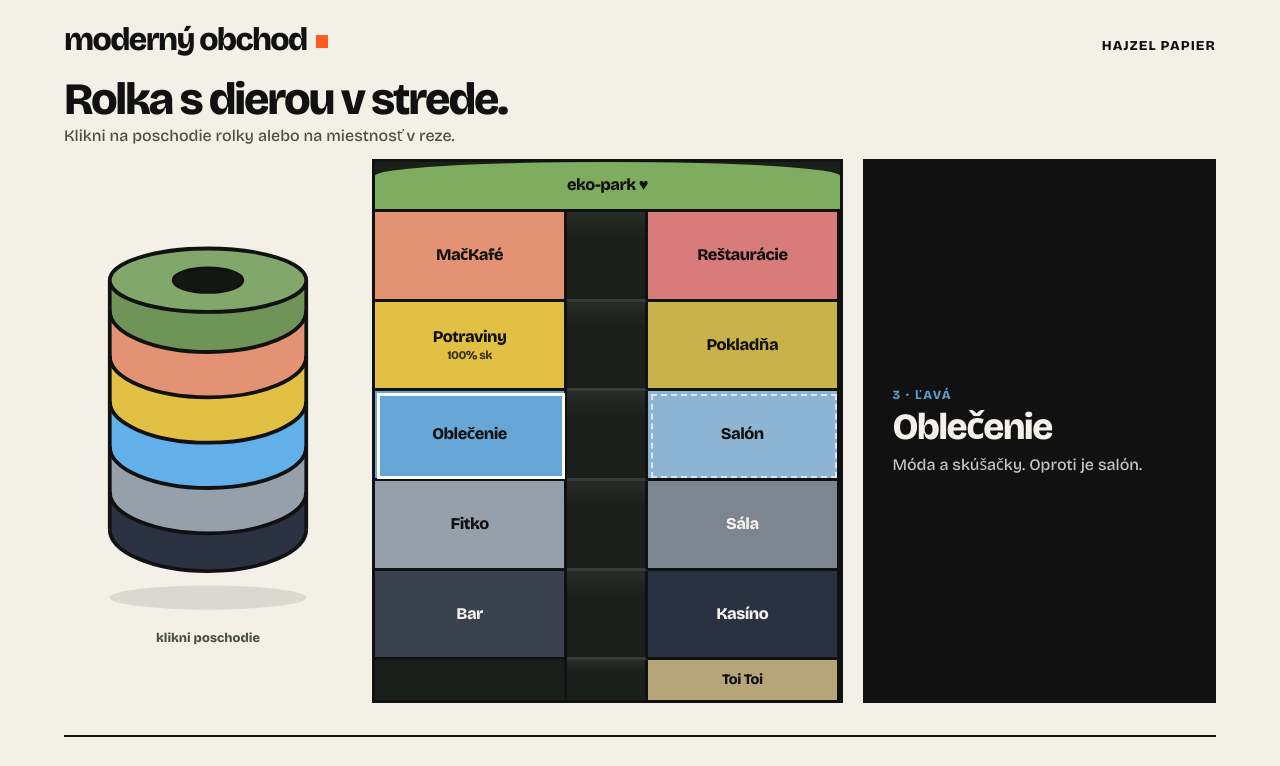
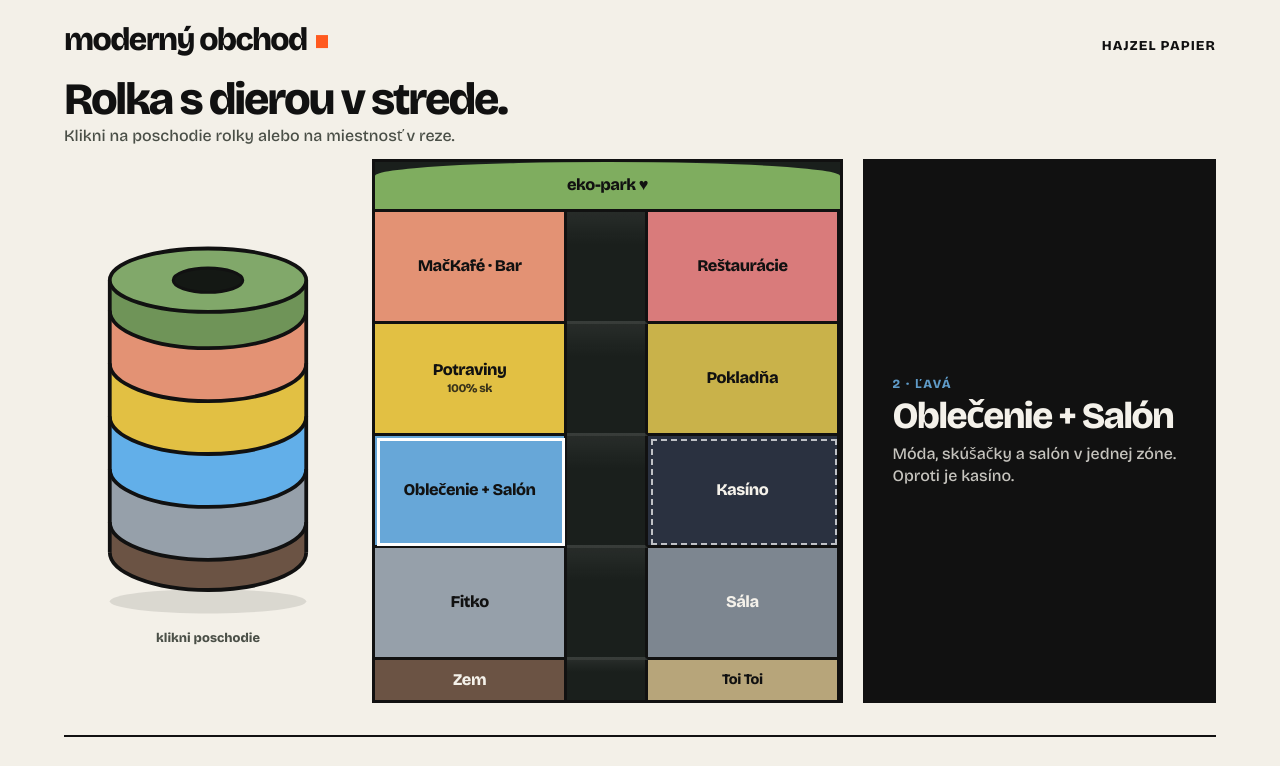
Before and after one commit to norfolkislands/obchod, a plain HTML site: page index.html in a window 1280 px wide. Shown: the top 766 px of the page. Drawn offline with nearby package versions, Linux system fonts and the light colour scheme.

Commit message:
Update floor plan: bar by cafe, casino by fashion, add ground.
Co-authored-by: Cursor <cursoragent@cursor.com>

```diff
--- a/index.html
+++ b/index.html
@@ -31,26 +31,27 @@
       <div class="roll-wrap" aria-label="Rolka — poschodia">
         <svg class="roll-svg" viewBox="0 0 360 540" role="img" aria-labelledby="roll-title">
           <title id="roll-title">HAJZEL PAPIER — klikateľná rolka</title>
-          <ellipse cx="180" cy="505" rx="130" ry="16" fill="rgba(0,0,0,0.1)" />
+          <ellipse cx="180" cy="510" rx="130" ry="16" fill="rgba(0,0,0,0.1)" />
 
+          <!-- zem → hore: 4 poschodia + park -->
           <g class="bands">
-            <path class="band" data-floor="1" d="M50 415 V365 H310 V415 C310 445 252 470 180 470 C108 470 50 445 50 415 Z" fill="#2a3140" />
-            <path class="band" data-floor="2" d="M50 365 V305 H310 V365 C310 395 252 420 180 420 C108 420 50 395 50 365 Z" fill="#96a0aa" />
-            <path class="band" data-floor="3" d="M50 305 V245 H310 V305 C310 335 252 360 180 360 C108 360 50 335 50 305 Z" fill="#5f9bc8" />
-            <path class="band" data-floor="4" d="M50 245 V185 H310 V245 C310 275 252 300 180 300 C108 300 50 275 50 245 Z" fill="#e2c043" />
-            <path class="band" data-floor="5" d="M50 185 V125 H310 V185 C310 215 252 240 180 240 C108 240 50 215 50 185 Z" fill="#e39274" />
-            <path class="band" data-floor="park" d="M50 125 V85 H310 V125 C310 155 252 180 180 180 C108 180 50 155 50 125 Z" fill="#6f9458" />
+            <path class="band" data-floor="zem" d="M50 445 V405 H310 V445 C310 472 252 495 180 495 C108 495 50 472 50 445 Z" fill="#6b5344" />
+            <path class="band" data-floor="2" d="M50 405 V335 H310 V405 C310 432 252 455 180 455 C108 455 50 432 50 405 Z" fill="#96a0aa" />
+            <path class="band" data-floor="3" d="M50 335 V265 H310 V335 C310 362 252 385 180 385 C108 385 50 362 50 335 Z" fill="#5f9bc8" />
+            <path class="band" data-floor="4" d="M50 265 V195 H310 V265 C310 292 252 315 180 315 C108 315 50 292 50 265 Z" fill="#e2c043" />
+            <path class="band" data-floor="5" d="M50 195 V125 H310 V195 C310 222 252 245 180 245 C108 245 50 222 50 195 Z" fill="#e39274" />
+            <path class="band" data-floor="park" d="M50 125 V85 H310 V125 C310 152 252 175 180 175 C108 175 50 152 50 125 Z" fill="#6f9458" />
           </g>
 
           <g fill="none" stroke="#111" stroke-width="5" pointer-events="none">
-            <path d="M50 85 V415" />
-            <path d="M310 85 V415" />
-            <path d="M50 415 C50 445 108 470 180 470 C252 470 310 445 310 415" />
-            <path d="M50 365 C50 395 108 420 180 420 C252 420 310 395 310 365" />
-            <path d="M50 305 C50 335 108 360 180 360 C252 360 310 335 310 305" />
-            <path d="M50 245 C50 275 108 300 180 300 C252 300 310 275 310 245" />
-            <path d="M50 185 C50 215 108 240 180 240 C252 240 310 215 310 185" />
-            <path d="M50 125 C50 155 108 180 180 180 C252 180 310 155 310 125" />
+            <path d="M50 85 V445" />
+            <path d="M310 85 V445" />
+            <path d="M50 445 C50 472 108 495 180 495 C252 495 310 472 310 445" />
+            <path d="M50 405 C50 432 108 455 180 455 C252 455 310 432 310 405" />
+            <path d="M50 335 C50 362 108 385 180 385 C252 385 310 362 310 335" />
+            <path d="M50 265 C50 292 108 315 180 315 C252 315 310 292 310 265" />
+            <path d="M50 195 C50 222 108 245 180 245 C252 245 310 222 310 195" />
+            <path d="M50 125 C50 152 108 175 180 175 C252 175 310 152 310 125" />
           </g>
 
           <ellipse class="band lid" data-floor="park" cx="180" cy="85" rx="130" ry="42" fill="#81a86a" stroke="#111" stroke-width="5" />
@@ -62,7 +63,7 @@
       <div class="cut" role="tablist" aria-label="Miestnosti veže">
         <button type="button" class="cell park" role="tab" id="tab-park" data-room="park" data-floor="park" aria-selected="false" aria-controls="panel-park">eko-park ♥</button>
 
-        <button type="button" class="cell c-mackafe" role="tab" id="tab-mackafe" data-room="mackafe" data-floor="5" aria-selected="false" aria-controls="panel-mackafe">MačKafé</button>
+        <button type="button" class="cell c-mackafe" role="tab" id="tab-mackafe" data-room="mackafe" data-floor="5" aria-selected="false" aria-controls="panel-mackafe">MačKafé · Bar</button>
         <div class="shaft" aria-hidden="true"></div>
         <button type="button" class="cell c-resto" role="tab" id="tab-resto" data-room="resto" data-floor="5" aria-selected="false" aria-controls="panel-resto">Reštaurácie</button>
 
@@ -70,92 +71,82 @@
         <div class="shaft" aria-hidden="true"></div>
         <button type="button" class="cell c-pokladna" role="tab" id="tab-pokladna" data-room="pokladna" data-floor="4" aria-selected="false" aria-controls="panel-pokladna">Pokladňa</button>
 
-        <button type="button" class="cell c-oblecenie is-on" role="tab" id="tab-oblecenie" data-room="oblecenie" data-floor="3" aria-selected="true" aria-controls="panel-oblecenie">Oblečenie</button>
+        <button type="button" class="cell c-oblecenie is-on" role="tab" id="tab-oblecenie" data-room="oblecenie" data-floor="3" aria-selected="true" aria-controls="panel-oblecenie">Oblečenie + Salón</button>
         <div class="shaft" aria-hidden="true"></div>
-        <button type="button" class="cell c-salon" role="tab" id="tab-salon" data-room="salon" data-floor="3" aria-selected="false" aria-controls="panel-salon">Salón</button>
+        <button type="button" class="cell c-kasino" role="tab" id="tab-kasino" data-room="kasino" data-floor="3" aria-selected="false" aria-controls="panel-kasino">Kasíno</button>
 
         <button type="button" class="cell c-fitko" role="tab" id="tab-fitko" data-room="fitko" data-floor="2" aria-selected="false" aria-controls="panel-fitko">Fitko</button>
         <div class="shaft" aria-hidden="true"></div>
         <button type="button" class="cell c-sala" role="tab" id="tab-sala" data-room="sala" data-floor="2" aria-selected="false" aria-controls="panel-sala">Sála</button>
 
-        <button type="button" class="cell c-bar" role="tab" id="tab-bar" data-room="bar" data-floor="1" aria-selected="false" aria-controls="panel-bar">Bar</button>
-        <div class="shaft" aria-hidden="true"></div>
-        <button type="button" class="cell c-kasino" role="tab" id="tab-kasino" data-room="kasino" data-floor="1" aria-selected="false" aria-controls="panel-kasino">Kasíno</button>
-
-        <div class="void" aria-hidden="true"></div>
+        <button type="button" class="cell c-zem" role="tab" id="tab-zem" data-room="zem" data-floor="zem" aria-selected="false" aria-controls="panel-zem">Zem</button>
         <div class="shaft bottom" aria-hidden="true"></div>
-        <button type="button" class="cell c-toitoi" role="tab" id="tab-toitoi" data-room="toitoi" data-floor="0" aria-selected="false" aria-controls="panel-toitoi">Toi Toi</button>
+        <button type="button" class="cell c-toitoi" role="tab" id="tab-toitoi" data-room="toitoi" data-floor="zem" aria-selected="false" aria-controls="panel-toitoi">Toi Toi</button>
       </div>
 
       <div class="detail" aria-live="polite">
         <article class="panel" id="panel-park" role="tabpanel" aria-labelledby="tab-park" hidden>
           <p class="num" style="--c:#7fad5f">Strecha</p>
           <h2>eko-park</h2>
-          <p class="txt">Zelená strecha hore nad dierou. Oddych a výhľad dolu do átria.</p>
+          <p class="txt">Zelená strecha hore nad dierou. Oddych, zeleň a výhľad dolu do átria.</p>
         </article>
 
         <article class="panel" id="panel-mackafe" role="tabpanel" aria-labelledby="tab-mackafe" hidden>
-          <p class="num" style="--c:#e39274">5 · ľavá</p>
-          <h2>MačKafé</h2>
-          <p class="txt">Kaviareň s mačkami. Ľudia, káva, oddych na vrchnom poschodí.</p>
+          <p class="num" style="--c:#e39274">4 · ľavá</p>
+          <h2>MačKafé · Bar</h2>
+          <p class="txt">Káva s mačkami a bar pri nej. Cez deň pohoda, večer drink.</p>
         </article>
 
         <article class="panel" id="panel-resto" role="tabpanel" aria-labelledby="tab-resto" hidden>
-          <p class="num" style="--c:#d97b7b">5 · pravá</p>
+          <p class="num" style="--c:#d97b7b">4 · pravá</p>
           <h2>Reštaurácie</h2>
-          <p class="txt">Jedlo oproti MačKafé. Cez átrium vidíš na druhú stranu.</p>
+          <p class="txt">Jedlo oproti MačKafé a baru. Cez átrium vidíš na druhú stranu.</p>
         </article>
 
         <article class="panel" id="panel-potraviny" role="tabpanel" aria-labelledby="tab-potraviny" hidden>
-          <p class="num" style="--c:#e2c043">4 · ľavá</p>
+          <p class="num" style="--c:#e2c043">3 · ľavá</p>
           <h2>Potraviny</h2>
           <p class="txt">Market s potravinami — 100&nbsp;% sk. Čerstvé a lokálne.</p>
         </article>
 
         <article class="panel" id="panel-pokladna" role="tabpanel" aria-labelledby="tab-pokladna" hidden>
-          <p class="num" style="--c:#c9b24a">4 · pravá</p>
+          <p class="num" style="--c:#c9b24a">3 · pravá</p>
           <h2>Pokladňa</h2>
           <p class="txt">Platba oproti potravinám. Rýchly výstup z nákupu.</p>
         </article>
 
         <article class="panel is-on" id="panel-oblecenie" role="tabpanel" aria-labelledby="tab-oblecenie">
-          <p class="num" style="--c:#5f9bc8">3 · ľavá</p>
-          <h2>Oblečenie</h2>
-          <p class="txt">Móda a skúšačky. Oproti je salón.</p>
+          <p class="num" style="--c:#5f9bc8">2 · ľavá</p>
+          <h2>Oblečenie + Salón</h2>
+          <p class="txt">Móda, skúšačky a salón v jednej zóne. Oproti je kasíno.</p>
         </article>
 
-        <article class="panel" id="panel-salon" role="tabpanel" aria-labelledby="tab-salon" hidden>
-          <p class="num" style="--c:#8eb4d4">3 · pravá</p>
-          <h2>Salón</h2>
-          <p class="txt">Účesy a starostlivosť hneď pri oblečení.</p>
+        <article class="panel" id="panel-kasino" role="tabpanel" aria-labelledby="tab-kasino" hidden>
+          <p class="num" style="--c:#2a3140">2 · pravá</p>
+          <h2>Kasíno</h2>
+          <p class="txt">Hracie miesto oproti oblečeniu a salónu.</p>
         </article>
 
         <article class="panel" id="panel-fitko" role="tabpanel" aria-labelledby="tab-fitko" hidden>
-          <p class="num" style="--c:#96a0aa">2 · ľavá</p>
+          <p class="num" style="--c:#96a0aa">1 · ľavá</p>
           <h2>Fitko</h2>
           <p class="txt">Cvičenie a pohyb. Oproti je sála.</p>
         </article>
 
         <article class="panel" id="panel-sala" role="tabpanel" aria-labelledby="tab-sala" hidden>
-          <p class="num" style="--c:#7d8690">2 · pravá</p>
+          <p class="num" style="--c:#7d8690">1 · pravá</p>
           <h2>Sála</h2>
           <p class="txt">Kino + aula v jednom. Cez deň event, večer film.</p>
         </article>
 
-        <article class="panel" id="panel-bar" role="tabpanel" aria-labelledby="tab-bar" hidden>
-          <p class="num" style="--c:#3a4250">1 · ľavá</p>
-          <h2>Bar</h2>
-          <p class="txt">Spodok veže večer. Oproti kasíno.</p>
-        </article>
-
-        <article class="panel" id="panel-kasino" role="tabpanel" aria-labelledby="tab-kasino" hidden>
-          <p class="num" style="--c:#2a3140">1 · pravá</p>
-          <h2>Kasíno</h2>
-          <p class="txt">Nočná zóna na prízemí. Vedľa dole Toi Toi.</p>
+        <article class="panel" id="panel-zem" role="tabpanel" aria-labelledby="tab-zem" hidden>
+          <p class="num" style="--c:#6b5344">Zem</p>
+          <h2>Zem</h2>
+          <p class="txt">Spodok veže — vstup, okolie a pôda, na ktorej HAJZEL PAPIER stojí.</p>
         </article>
 
         <article class="panel" id="panel-toitoi" role="tabpanel" aria-labelledby="tab-toitoi" hidden>
-          <p class="num" style="--c:#b7a57a">vonku</p>
+          <p class="num" style="--c:#b7a57a">zem · vonku</p>
           <h2>Toi Toi</h2>
           <p class="txt">Áno. Aj toto patrí k HAJZEL PAPIER.</p>
         </article>
--- a/script.js
+++ b/script.js
@@ -5,8 +5,7 @@
     4: "potraviny",
     3: "oblecenie",
     2: "fitko",
-    1: "bar",
-    0: "toitoi",
+    zem: "zem",
   };
 
   const bands = Array.from(document.querySelectorAll(".band[data-floor]"));
--- a/styles.css
+++ b/styles.css
@@ -135,7 +135,7 @@ body {
 .cut {
   display: grid;
   grid-template-columns: 1fr 0.42fr 1fr;
-  grid-template-rows: auto repeat(5, minmax(3.2rem, 1fr)) auto;
+  grid-template-rows: auto repeat(4, minmax(3.2rem, 1fr)) auto;
   border: 3px solid var(--line);
   background: var(--hole);
   min-height: min(70vh, 34rem);
@@ -223,11 +223,14 @@ body {
 .c-potraviny { background: #e2c043; }
 .c-pokladna { background: #c9b24a; }
 .c-oblecenie { background: #5f9bc8; }
-.c-salon { background: #8eb4d4; }
 .c-fitko { background: #96a0aa; }
 .c-sala { background: #7d8690; color: #f4f1ea; }
-.c-bar { background: #3a4250; color: #f4f1ea; }
 .c-kasino { background: #2a3140; color: #f4f1ea; }
+.c-zem {
+  background: #6b5344;
+  color: #f4f1ea;
+  border-bottom: 0;
+}
 .c-toitoi {
   background: #b7a57a;
   border-bottom: 0;
```
